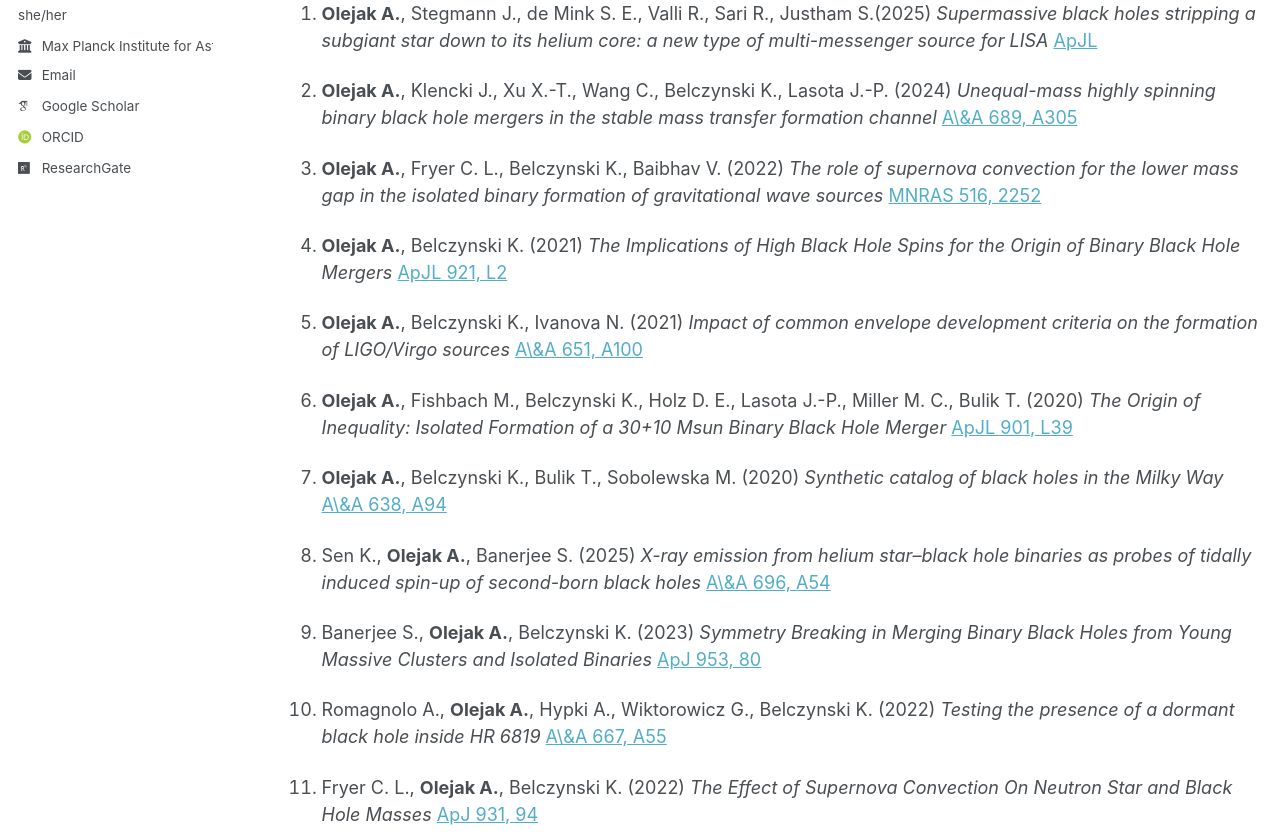
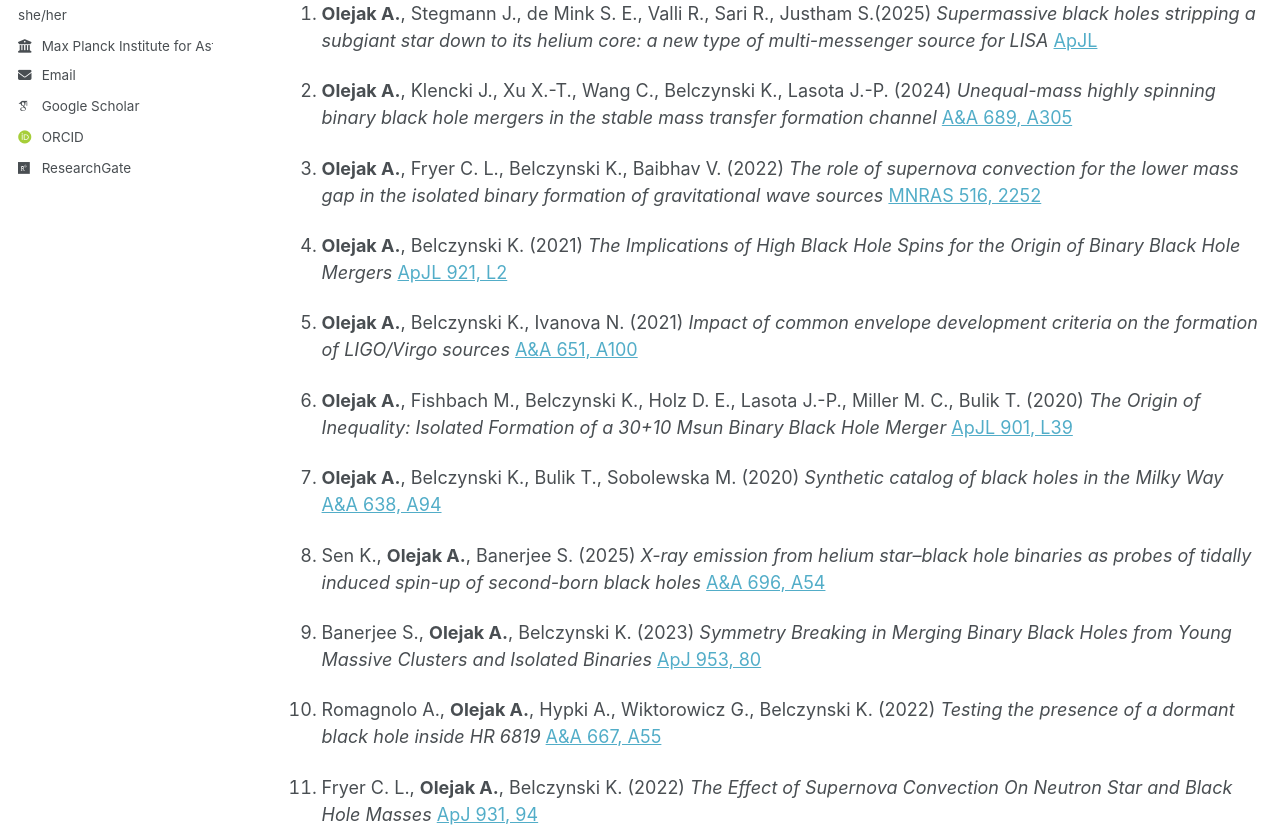
Before and after one commit to aleole/aleole.github.io, a Jekyll site: the page built from _pages/publications.md, in a window 1280 px wide and 1400 px high. Shown: the part 364-1199 px from the top of the window. Built offline with Jekyll 4.4.1, drawn with Linux system fonts in a browser that asks for light colours; some web fonts are replaced; a script that is not in the unit is left out.

```diff
--- a/_pages/publications.md
+++ b/_pages/publications.md
@@ -24,7 +24,7 @@ Total citations: **1179**. Citations for first-authored articles: **341**. H-ind
 
 2. **Olejak A.**, Klencki J., Xu X.-T., Wang C., Belczynski K., Lasota J.-P. (2024)
    *Unequal-mass highly spinning binary black hole mergers in the stable mass transfer formation channel*
-   [A\&A 689, A305](https://doi.org/10.1051/0004-6361/202450480)
+   [A&A 689, A305](https://doi.org/10.1051/0004-6361/202450480)
 
 3. **Olejak A.**, Fryer C. L., Belczynski K., Baibhav V. (2022)
    *The role of supernova convection for the lower mass gap in the isolated binary formation of gravitational wave sources*
@@ -36,7 +36,7 @@ Total citations: **1179**. Citations for first-authored articles: **341**. H-ind
 
 5. **Olejak A.**, Belczynski K., Ivanova N. (2021)
    *Impact of common envelope development criteria on the formation of LIGO/Virgo sources*
-   [A\&A 651, A100](https://doi.org/10.1051/0004-6361/202140520)
+   [A&A 651, A100](https://doi.org/10.1051/0004-6361/202140520)
 
 6. **Olejak A.**, Fishbach M., Belczynski K., Holz D. E., Lasota J.-P., Miller M. C., Bulik T. (2020)
    *The Origin of Inequality: Isolated Formation of a 30+10 Msun Binary Black Hole Merger*
@@ -44,11 +44,11 @@ Total citations: **1179**. Citations for first-authored articles: **341**. H-ind
 
 7. **Olejak A.**, Belczynski K., Bulik T., Sobolewska M. (2020)
    *Synthetic catalog of black holes in the Milky Way*
-   [A\&A 638, A94](https://doi.org/10.1051/0004-6361/201936557)
+   [A&A 638, A94](https://doi.org/10.1051/0004-6361/201936557)
 
 8. Sen K., **Olejak A.**, Banerjee S. (2025)
    *X-ray emission from helium star–black hole binaries as probes of tidally induced spin-up of second-born black holes*
-   [A\&A 696, A54](https://www.aanda.org/articles/aa/full_html/2025/04/aa53829-25/aa53829-25.html)
+   [A&A 696, A54](https://www.aanda.org/articles/aa/full_html/2025/04/aa53829-25/aa53829-25.html)
 
 9. Banerjee S., **Olejak A.**, Belczynski K. (2023)
    *Symmetry Breaking in Merging Binary Black Holes from Young Massive Clusters and Isolated Binaries*
@@ -56,7 +56,7 @@ Total citations: **1179**. Citations for first-authored articles: **341**. H-ind
 
 10. Romagnolo A., **Olejak A.**, Hypki A., Wiktorowicz G., Belczynski K. (2022)
     *Testing the presence of a dormant black hole inside HR 6819*
-    [A\&A 667, A55](https://doi.org/10.1051/0004-6361/202141992)
+    [A&A 667, A55](https://doi.org/10.1051/0004-6361/202141992)
 
 11. Fryer C. L., **Olejak A.**, Belczynski K. (2022)
     *The Effect of Supernova Convection On Neutron Star and Black Hole Masses*
```
